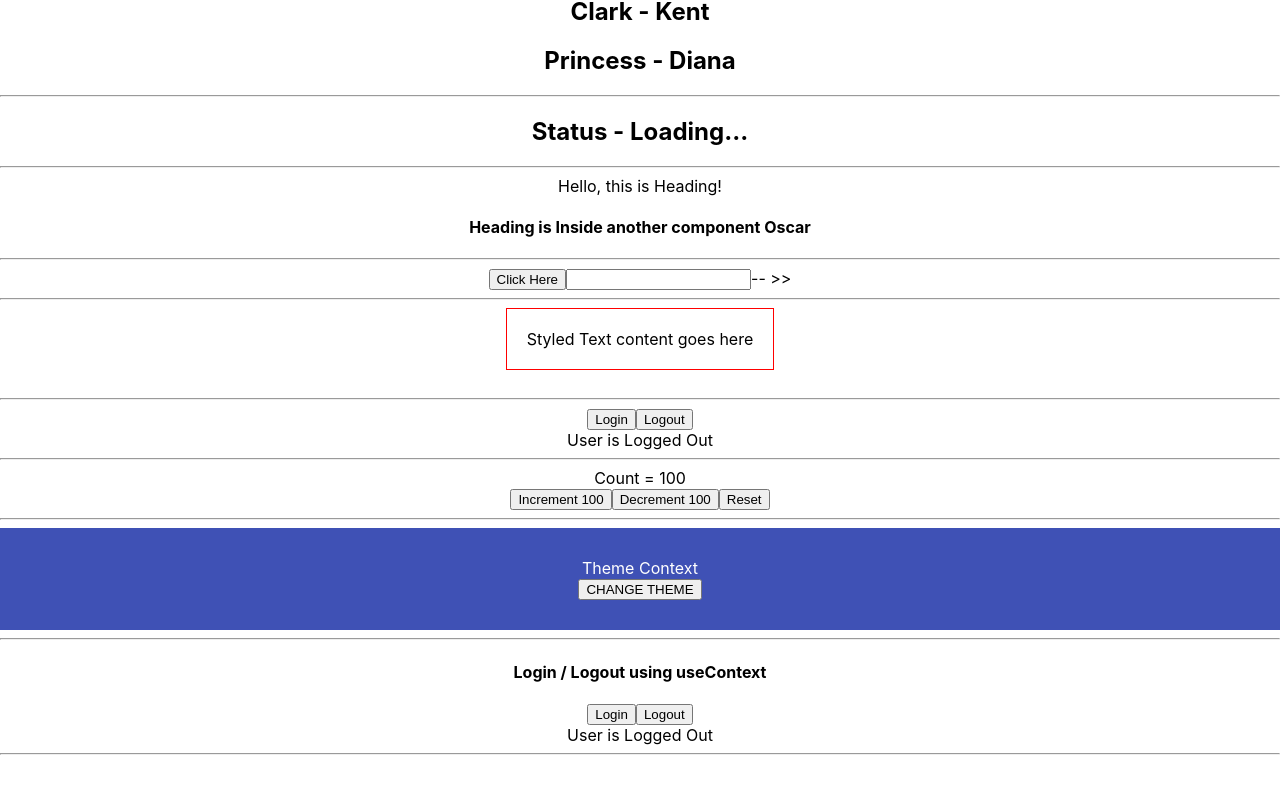
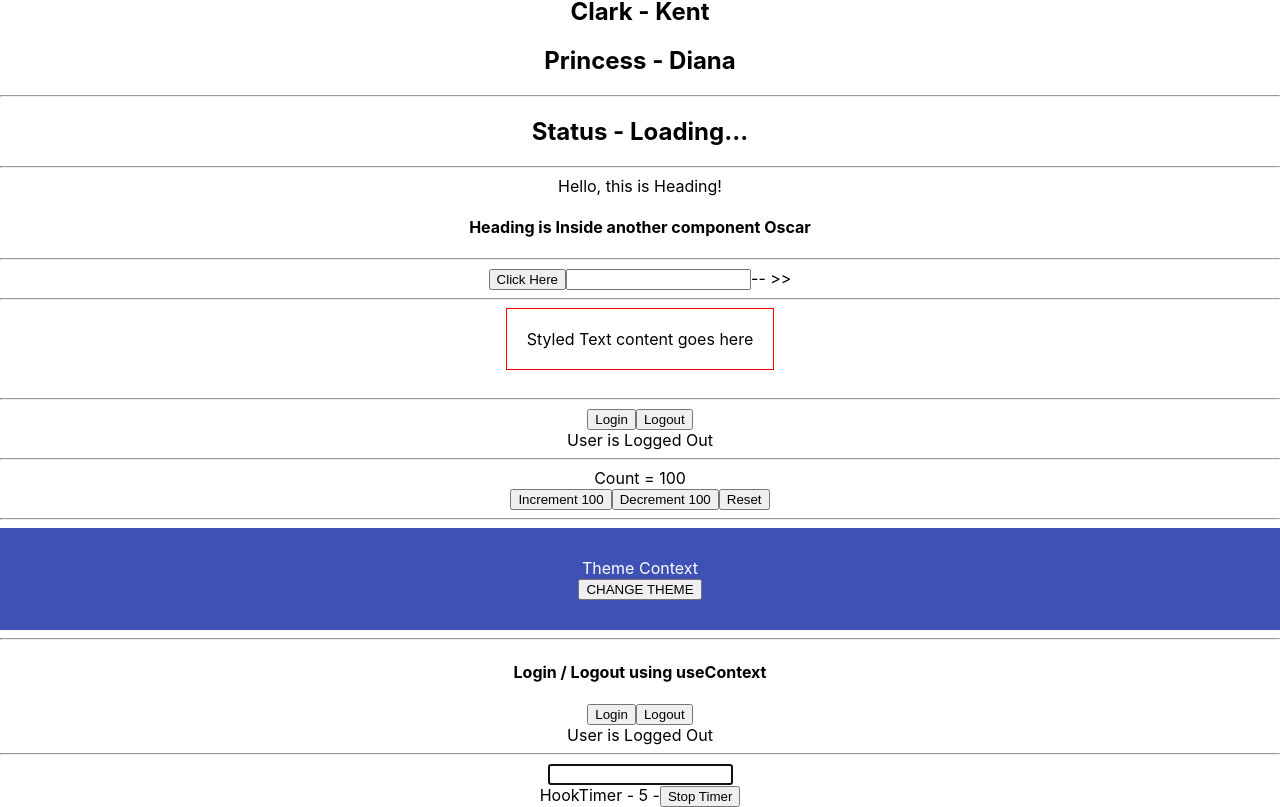
Before and after one commit to MohammadGulshan/ReactTypeScriptDemo, a React (Create React App) app: page / in a window 1280 px wide. Shown: the part 273-1080 px from the top of the page. Before the commit the page ends 1036 px from the top, so only its background shows below. Built offline with nearby package versions, Linux system fonts and the light colour scheme.

Commit message:
useRef example

```diff
--- a/src/App.tsx
+++ b/src/App.tsx
@@ -11,6 +11,8 @@
 import { Oscar } from './components/Oscar';
 import { Person } from './components/Person';
 import { PersonList } from './components/PersonList';
+import { DomRef } from './components/ref/DomRef';
+import { MutableRef } from './components/ref/MutableRef';
 import { Counter } from './components/state/Counter';
 import { LoggedIn } from './components/state/LoggedIn';
 import { Status } from './components/Status';
@@ -92,7 +94,8 @@
 			</UserContextProvider>
 			<hr />
 
-
+			<DomRef />
+			<MutableRef />
         </div>
     );
 }
--- a/src/components/context/User.tsx
+++ b/src/components/context/User.tsx
@@ -1,4 +1,4 @@
-import { useContext, useState } from "react";
+import { useContext } from "react";
 import { UserContext } from "./UserContext";
 
 export const User = () => {
--- /dev/null
+++ b/src/components/ref/DomRef.tsx
@@ -0,0 +1,15 @@
+import { useEffect, useRef } from "react"
+
+export const DomRef = () => {
+	const inputRef = useRef<HTMLInputElement>(null!);
+
+	useEffect(() => {
+		inputRef.current.focus(); // Add ! on null above to remove ? from before focus() here
+	}, []);
+
+	return (
+		<div>
+			<input type="text" ref={inputRef}/>
+		</div>
+	)
+}
--- /dev/null
+++ b/src/components/ref/MutableRef.tsx
@@ -0,0 +1,27 @@
+import { useState, useRef, useEffect } from 'react'
+
+export const MutableRef = () => {
+  const [timer, setTimer] = useState(0)
+  const interValRef = useRef<number | null>(null)
+
+  const stopTimer = () => {
+    if (interValRef.current) {
+      window.clearInterval(interValRef.current)
+    }
+  }
+  useEffect(() => {
+    interValRef.current = window.setInterval(() => {
+      setTimer(timer => timer + 1)
+    }, 1000)
+    return () => {
+      stopTimer()
+    }
+  }, [])
+
+  return (
+    <div>
+      HookTimer - {timer} -
+      <button onClick={() => stopTimer()}>Stop Timer</button>
+    </div>
+  )
+}
```
